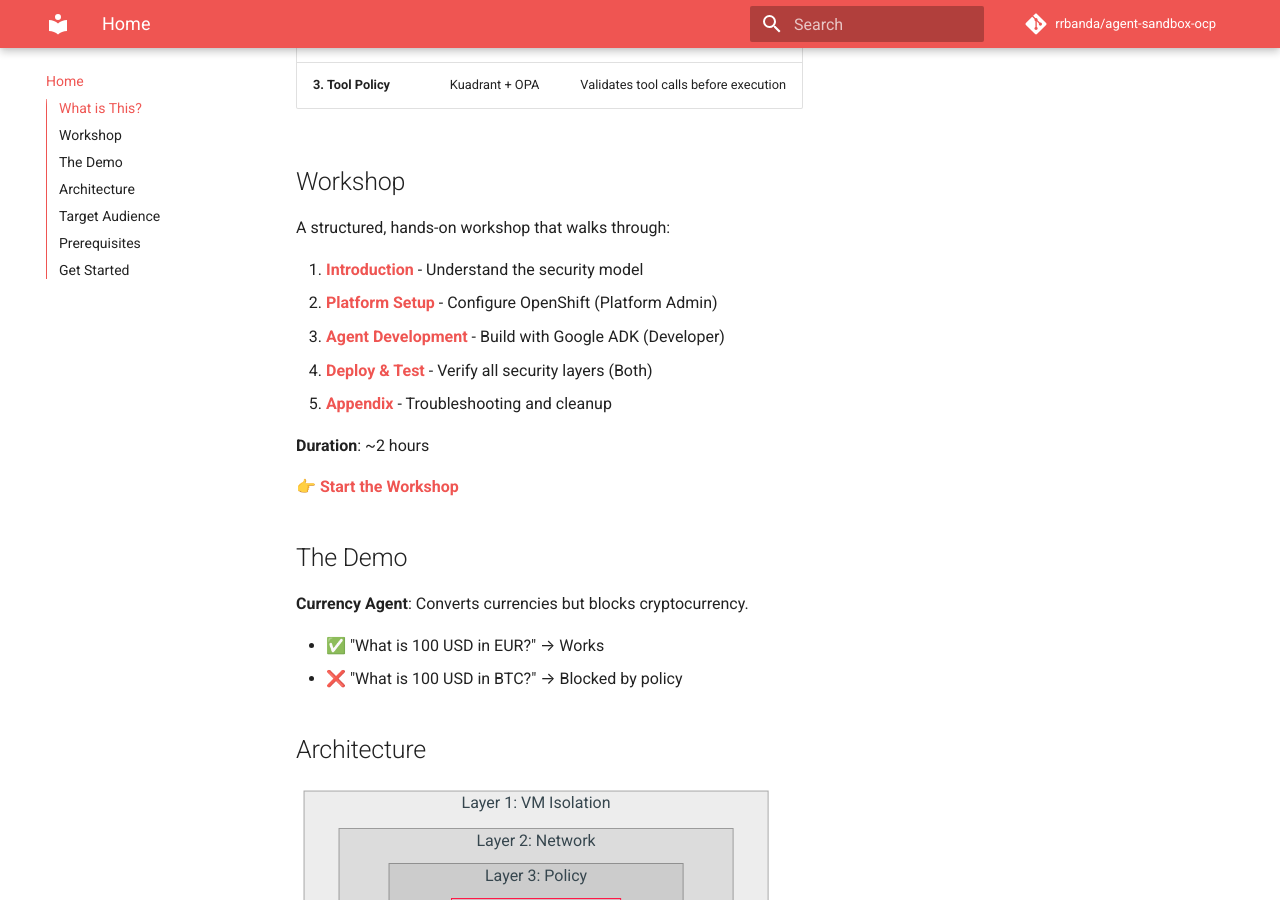
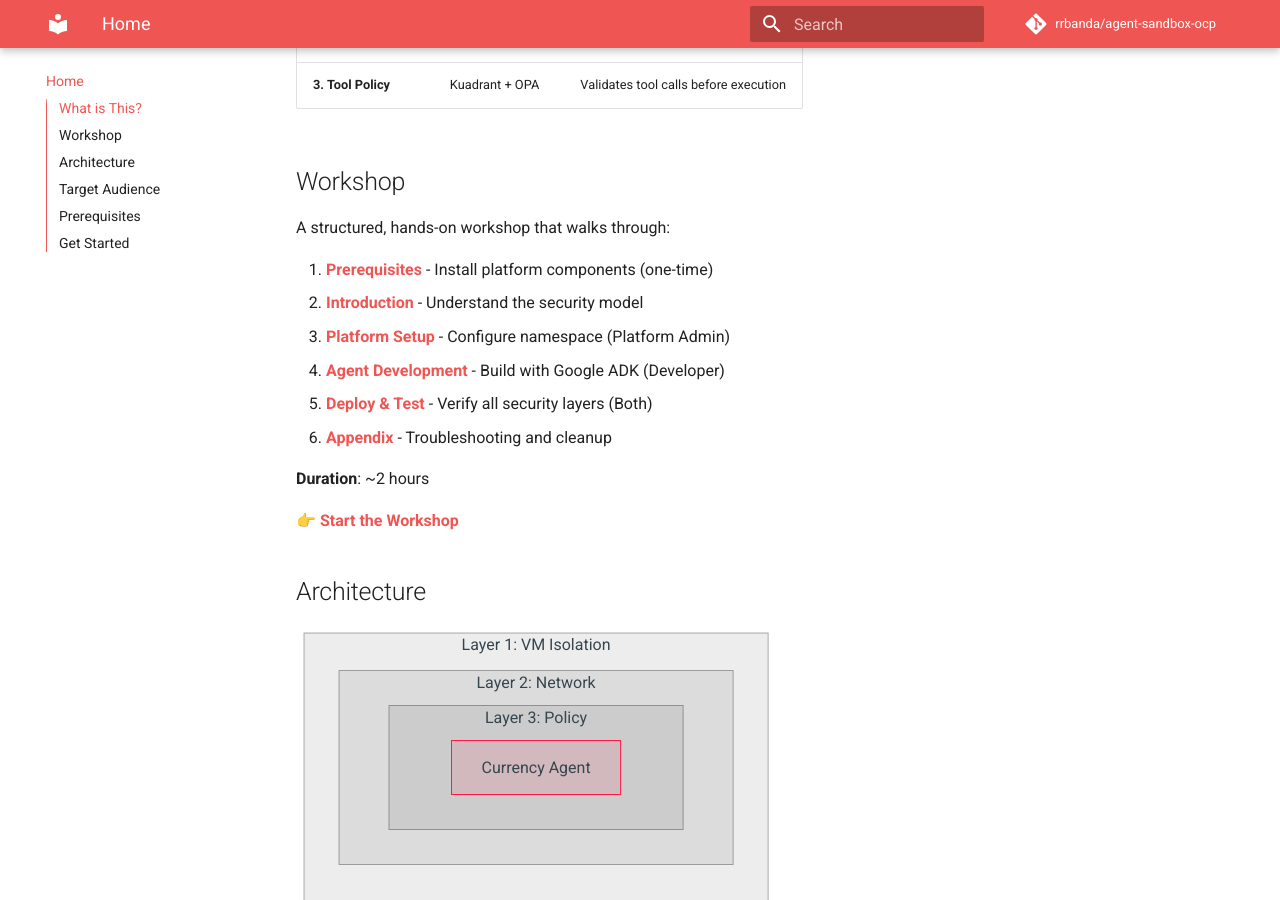
Before and after one commit to rrbanda/agent-sandbox-ocp, an MkDocs documentation site: the page built from docs/index.md, in a window 1280 px wide and 900 px high, scrolled down 460 px. Built offline with MkDocs 1.6.1 and Material for MkDocs 9.7.7, drawn with Linux system fonts in a browser that asks for light colours; comment, search, counter and statistics services are not loaded.

Commit message:
Remove demo sections - workshop covers this content
- Remove 'Demo Scenario' section from README.md
- Remove 'The Demo' section from docs/index.md
- Update workshop links to use new module numbering (00-05)

```diff
--- a/docs/index.md
+++ b/docs/index.md
@@ -16,22 +16,16 @@ This workshop teaches you how to deploy AI agents securely on OpenShift using **
 
 A structured, hands-on workshop that walks through:
 
-1. **[Introduction](workshop/00-introduction/index.md)** - Understand the security model
-2. **[Platform Setup](workshop/01-platform-admin/index.md)** - Configure OpenShift (Platform Admin)
-3. **[Agent Development](workshop/02-agent-developer/index.md)** - Build with Google ADK (Developer)
-4. **[Deploy & Test](workshop/03-deploy-and-test/index.md)** - Verify all security layers (Both)
-5. **[Appendix](workshop/04-appendix/index.md)** - Troubleshooting and cleanup
+0. **[Prerequisites](workshop/00-prerequisites/index.md)** - Install platform components (one-time)
+1. **[Introduction](workshop/01-introduction/index.md)** - Understand the security model
+2. **[Platform Setup](workshop/02-platform-setup/index.md)** - Configure namespace (Platform Admin)
+3. **[Agent Development](workshop/03-agent-developer/index.md)** - Build with Google ADK (Developer)
+4. **[Deploy & Test](workshop/04-deploy-and-test/index.md)** - Verify all security layers (Both)
+5. **[Appendix](workshop/05-appendix/index.md)** - Troubleshooting and cleanup
 
 **Duration**: ~2 hours
 
 👉 **[Start the Workshop](workshop/index.md)**
-
-## The Demo
-
-**Currency Agent**: Converts currencies but blocks cryptocurrency.
-
-- ✅ "What is 100 USD in EUR?" → Works
-- ❌ "What is 100 USD in BTC?" → Blocked by policy
 
 ## Architecture
 
```
Also changed, not shown: README.md (+0 -21 lines).
